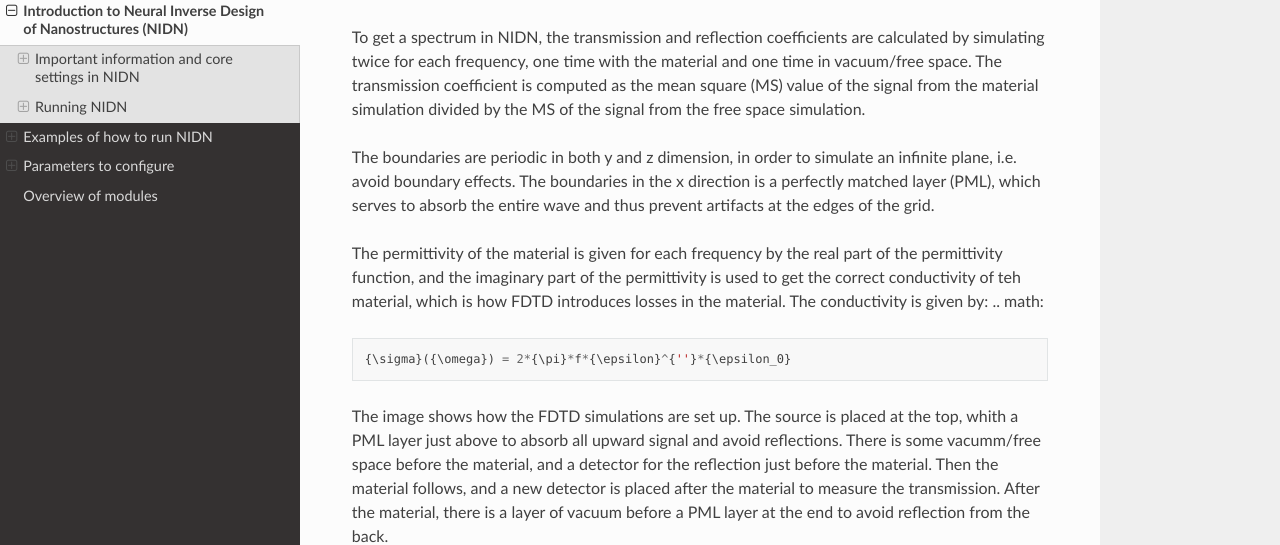
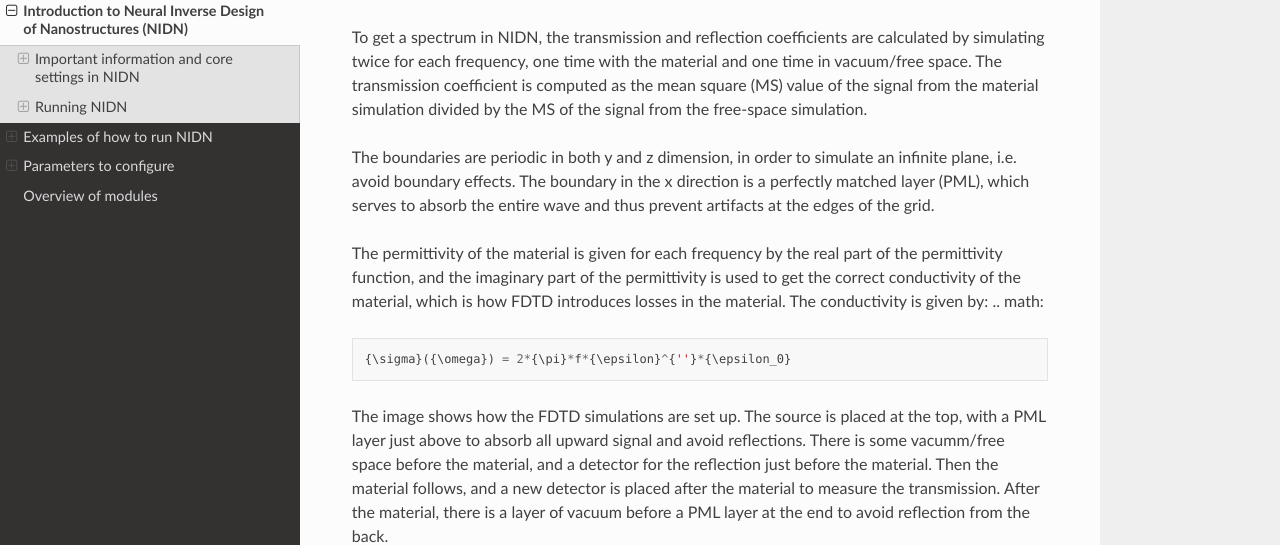
Before and after one commit to esa/NIDN, a Sphinx documentation site: the page built from docs/tutorial.rst, in a window 1280 px wide and 900 px high, scrolled down 1511 px. Shown: the part 230-775 px from the top of the window. Built offline with Sphinx 7.4.7 and the Read the Docs theme 2.0.0, drawn with Linux system fonts in a browser that asks for light colours; some of the changed text lies outside the part shown.

Commit message:
Apply suggestions from code review
Co-authored-by: Pablo Gómez <contact@pablo-gomez.net>

```diff
--- a/docs/tutorial.rst
+++ b/docs/tutorial.rst
@@ -66,16 +66,16 @@
 Contrary to the RCWA, which is a frequency domain solver, the FDTD is a time domain solver.
 
 To get a spectrum in NIDN, the transmission and reflection coefficients are calculated by simulating twice for each frequency, one time with the material and one time in vacuum/free space.
-The transmission coefficient is computed as the mean square (MS) value of the signal from the material simulation divided by the MS of the signal from the free space simulation.
+The transmission coefficient is computed as the mean square (MS) value of the signal from the material simulation divided by the MS of the signal from the free-space simulation.
 
-The boundaries are periodic in both y and z dimension, in order to simulate an infinite plane, i.e. avoid boundary effects. The boundaries in the x direction is a perfectly matched layer (PML), which serves to absorb the entire wave and thus prevent artifacts at the edges of the grid.
+The boundaries are periodic in both y and z dimension, in order to simulate an infinite plane, i.e. avoid boundary effects. The boundary in the x direction is a perfectly matched layer (PML), which serves to absorb the entire wave and thus prevent artifacts at the edges of the grid.
 
-The permittivity of the material is given for each frequency by the real part of the permittivity function, and the imaginary part of the permittivity is used to get the correct conductivity of teh material,
+The permittivity of the material is given for each frequency by the real part of the permittivity function, and the imaginary part of the permittivity is used to get the correct conductivity of the material,
 which is how FDTD introduces losses in the material. The conductivity is given by:
 .. math::
     {\sigma}({\omega}) = 2*{\pi}*f*{\epsilon}^{''}*{\epsilon_0}
 
-The image shows how the FDTD simulations are set up. The source is placed at the top, whith a PML layer just above to absorb all upward signal and avoid reflections.
+The image shows how the FDTD simulations are set up. The source is placed at the top, with a PML layer just above to absorb all upward signal and avoid reflections.
 There is some vacumm/free space before the material, and a detector for the reflection just before the material. Then the material follows, and a new detector is placed after the material to measure the transmission.
 After the material, there is a layer of vacuum before a PML layer at the end to avoid reflection from the back.
 
@@ -414,7 +414,7 @@
 Parameters to configure
 ======================
 
-The following is the parameters in the default_config.toml file, with a short explanation with datatype and teh function of the variable
+The following are the parameters in the default_config.toml file, with a short explanation with datatype and the function of the variable
 
 Neural Network parameters
 -------------------------
@@ -475,7 +475,7 @@
 
 TRCWA parameters
 ----------------
-- TRCWA_L_grid [[float,float],[float,float]]) : phyiscal grid dimension for TRCWA in UNIT_MAGNITUDE (defaults to µm), e.g [[0.1,0.0],[0.0,0.1]]
+- TRCWA_L_grid [[float,float],[float,float]]) : physical grid dimension for TRCWA in UNIT_MAGNITUDE (defaults to µm), e.g [[0.1,0.0],[0.0,0.1]]
 - TRCWA_NG (int) : Truncation order, see TRCWA documentation
 
 FDTD parameters
```
